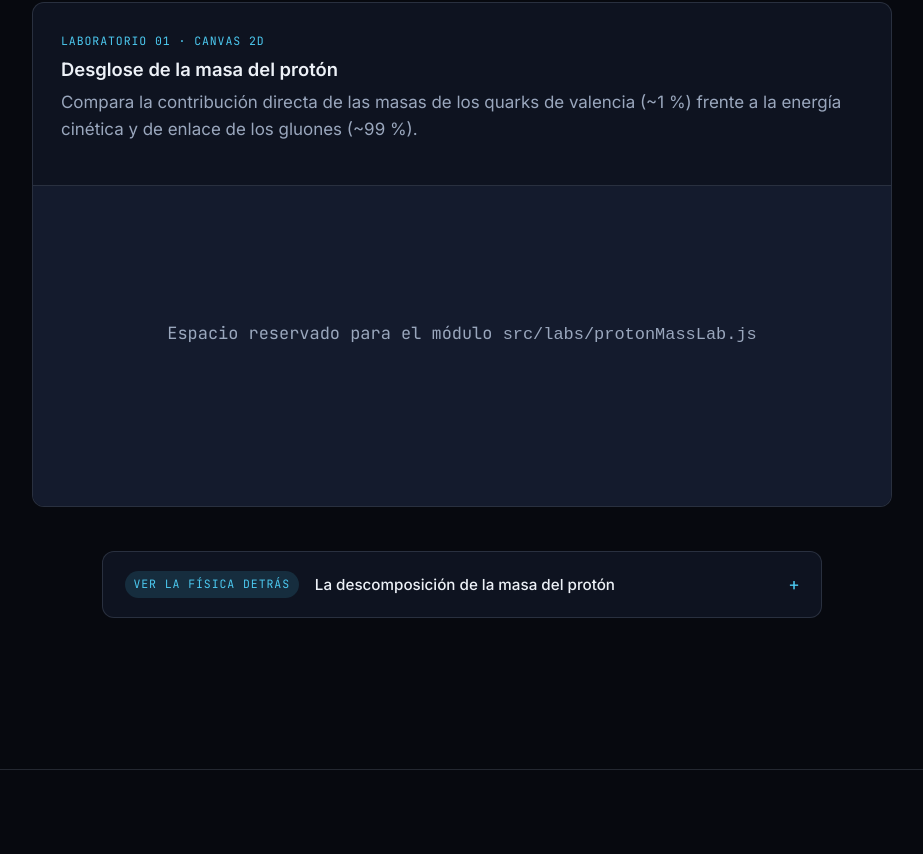
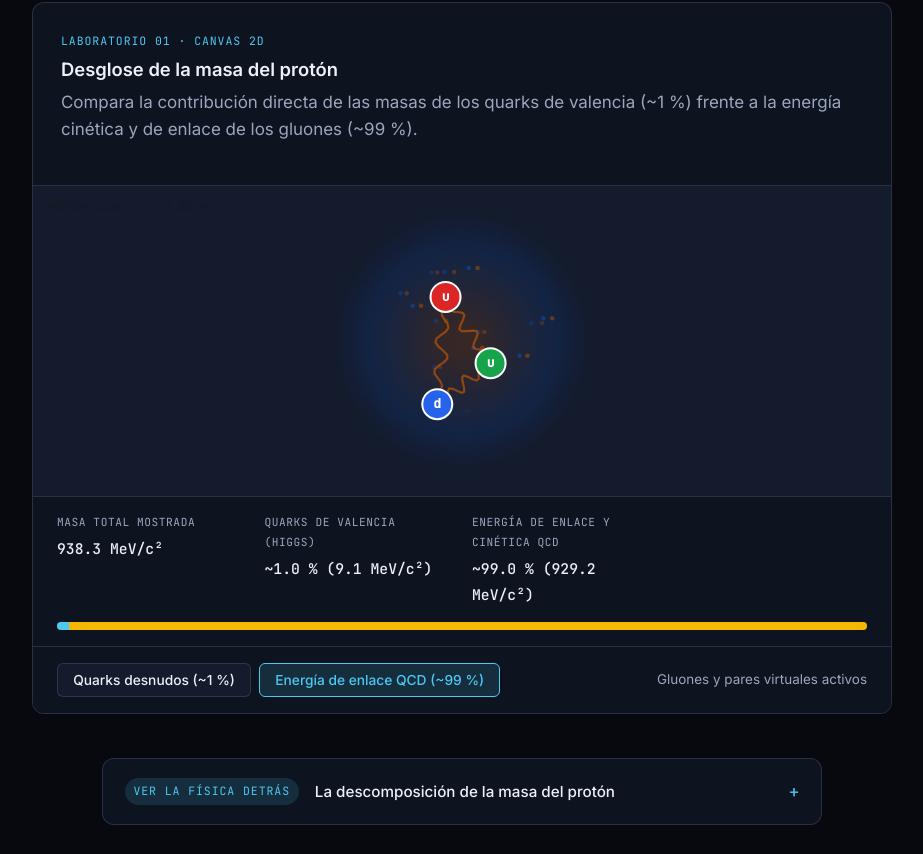
Before and after one commit to Arias-Daniel/Part-culas_y_cosmolog-a, a website built with Vite: page index.html in a window 1280 px wide. Shown: the part 3546-4400 px from the top of the page, without its empty margins (178-1101 px from the left). Built offline with nearby package versions, Linux system fonts and the light colour scheme; some packages are replaced by stand-ins of ours; animation ran at ten frames a second.

Commit message:
lab 1 y 2

```diff
--- /dev/null
+++ b/src/labs/protonMassLab.js
@@ -0,0 +1,257 @@
+export function initProtonMassLab() {
+  const mount = document.querySelector('[data-lab-mount="proton"]');
+  if (!mount) return;
+
+  mount.innerHTML = '';
+  mount.style.padding = '0';
+
+  const canvas = document.createElement('canvas');
+  canvas.className = 'lab-canvas';
+  canvas.setAttribute('aria-label', 'Simulación de la masa del protón: quarks frente a energía QCD');
+
+  const metrics = document.createElement('div');
+  metrics.className = 'lab-metrics';
+  metrics.innerHTML = `
+    <div class="lab-metric">
+      <span class="lab-metric__label">Masa total mostrada</span>
+      <span class="lab-metric__value" data-mass-value>938.3 MeV/c²</span>
+    </div>
+    <div class="lab-metric">
+      <span class="lab-metric__label">Quarks de valencia (Higgs)</span>
+      <span class="lab-metric__value" data-higgs-share>~1.0 % (9.1 MeV/c²)</span>
+    </div>
+    <div class="lab-metric">
+      <span class="lab-metric__label">Energía de enlace y cinética QCD</span>
+      <span class="lab-metric__value" data-qcd-share>~99.0 % (929.2 MeV/c²)</span>
+    </div>
+    <div class="lab-bar" aria-hidden="true">
+      <div class="lab-bar__higgs" data-bar-higgs></div>
+      <div class="lab-bar__qcd" data-bar-qcd></div>
+    </div>
+  `;
+
+  const controls = document.createElement('div');
+  controls.className = 'lab-controls';
+  controls.innerHTML = `
+    <div class="lab-btn-group" role="group" aria-label="Modo de visualización del protón">
+      <button type="button" class="lab-btn" data-mode="quarks" aria-pressed="false">
+        Quarks desnudos (~1 %)
+      </button>
+      <button type="button" class="lab-btn" data-mode="qcd" aria-pressed="true">
+        Energía de enlace QCD (~99 %)
+      </button>
+    </div>
+    <span class="lab-status" data-status>Gluones y pares virtuales activos</span>
+  `;
+
+  mount.append(canvas, metrics, controls);
+
+  const ctx = canvas.getContext('2d');
+  const massEl = metrics.querySelector('[data-mass-value]');
+  const qcdShareEl = metrics.querySelector('[data-qcd-share]');
+  const barHiggs = metrics.querySelector('[data-bar-higgs]');
+  const barQcd = metrics.querySelector('[data-bar-qcd]');
+  const statusEl = controls.querySelector('[data-status]');
+  const buttons = controls.querySelectorAll('[data-mode]');
+
+  let mode = 'qcd';
+  let qcdBlend = 1;
+  let width = 600;
+  let height = 320;
+  let time = 0;
+  let rafId = null;
+  let isVisible = false;
+
+  const quarks = [
+    { label: 'u', color: '#dc2626', angle: 0, speed: 1.4, phase: 0.4 },
+    { label: 'u', color: '#16a34a', angle: (Math.PI * 2) / 3, speed: 1.55, phase: 2.1 },
+    { label: 'd', color: '#2563eb', angle: (Math.PI * 4) / 3, speed: 1.3, phase: 4.3 }
+  ];
+
+  const virtualPairs = Array.from({ length: 14 }, () => ({
+    angle: Math.random() * Math.PI * 2,
+    radius: Math.random() * 0.72,
+    life: Math.random(),
+    speed: 0.012 + Math.random() * 0.02
+  }));
+
+  function updateReadout() {
+    const displayedMass = 9.1 + qcdBlend * (938.3 - 9.1);
+    const qcdMass = qcdBlend * 929.2;
+    massEl.textContent = `${displayedMass.toFixed(1)} MeV/c²`;
+    qcdShareEl.textContent =
+      qcdBlend > 0.05
+        ? `~${((qcdMass / displayedMass) * 100).toFixed(1)} % (${qcdMass.toFixed(1)} MeV/c²)`
+        : '0.0 % (desactivada)';
+
+    barHiggs.style.width = `${Math.max(1.5, (9.1 / 938.3) * 100)}%`;
+    barQcd.style.width = `${qcdBlend * (929.2 / 938.3) * 100}%`;
+  }
+
+  buttons.forEach((btn) => {
+    btn.addEventListener('click', () => {
+      mode = btn.dataset.mode;
+      buttons.forEach((b) => b.setAttribute('aria-pressed', String(b === btn)));
+      statusEl.textContent =
+        mode === 'qcd'
+          ? 'Gluones y pares virtuales activos'
+          : 'Solo masa de los 3 quarks de valencia';
+    });
+  });
+
+  function resize() {
+    const rect = canvas.getBoundingClientRect();
+    const dpr = Math.min(window.devicePixelRatio || 1, 2);
+    width = rect.width || 600;
+    height = rect.height || 320;
+    canvas.width = Math.floor(width * dpr);
+    canvas.height = Math.floor(height * dpr);
+    ctx.setTransform(dpr, 0, 0, dpr, 0, 0);
+  }
+
+  function drawGluonFlux(p1, p2, alpha) {
+    const dx = p2.x - p1.x;
+    const dy = p2.y - p1.y;
+    const dist = Math.hypot(dx, dy) || 1;
+    const nx = -dy / dist;
+    const ny = dx / dist;
+    const segments = 28;
+
+    ctx.beginPath();
+    for (let i = 0; i <= segments; i++) {
+      const t = i / segments;
+      const envelope = Math.sin(t * Math.PI);
+      const wave = Math.sin(t * 22 - time * 11) * 7 * envelope * alpha;
+      const x = p1.x + dx * t + nx * wave;
+      const y = p1.y + dy * t + ny * wave;
+      if (i === 0) ctx.moveTo(x, y);
+      else ctx.lineTo(x, y);
+    }
+    ctx.strokeStyle = `rgba(180, 83, 9, ${0.72 * alpha})`;
+    ctx.lineWidth = 2.2;
+    ctx.stroke();
+  }
+
+  function draw() {
+    const target = mode === 'qcd' ? 1 : 0;
+    qcdBlend += (target - qcdBlend) * 0.08;
+    updateReadout();
+
+    ctx.clearRect(0, 0, width, height);
+
+    const cx = width / 2;
+    const cy = height / 2;
+    const protonRadius = Math.min(width, height) * 0.36;
+
+    const glow = ctx.createRadialGradient(cx, cy, protonRadius * 0.1, cx, cy, protonRadius * 1.15);
+    glow.addColorStop(0, `rgba(180, 83, 9, ${0.22 * qcdBlend})`);
+    glow.addColorStop(0.7, `rgba(15, 82, 186, ${0.08 + 0.08 * qcdBlend})`);
+    glow.addColorStop(1, 'rgba(15, 82, 186, 0)');
+    ctx.fillStyle = glow;
+    ctx.beginPath();
+    ctx.arc(cx, cy, protonRadius * 1.15, 0, Math.PI * 2);
+    ctx.fill();
+
+    ctx.beginPath();
+    ctx.arc(cx, cy, protonRadius, 0, Math.PI * 2);
+    ctx.setLineDash([6, 6]);
+    ctx.strokeStyle = 'rgba(24, 26, 31, 0.25)';
+    ctx.lineWidth = 1.5;
+    ctx.stroke();
+    ctx.setLineDash([]);
+
+    if (qcdBlend > 0.03) {
+      virtualPairs.forEach((pair) => {
+        pair.life += pair.speed;
+        if (pair.life > 1) {
+          pair.life = 0;
+          pair.angle = Math.random() * Math.PI * 2;
+          pair.radius = 0.15 + Math.random() * 0.68;
+        }
+        const opacity = Math.sin(pair.life * Math.PI) * 0.5 * qcdBlend;
+        const px = cx + Math.cos(pair.angle) * protonRadius * pair.radius;
+        const py = cy + Math.sin(pair.angle) * protonRadius * pair.radius;
+        const spread = 4 + pair.life * 8;
+
+        ctx.fillStyle = `rgba(15, 82, 186, ${opacity})`;
+        ctx.beginPath();
+        ctx.arc(px - spread * 0.5, py, 2.3, 0, Math.PI * 2);
+        ctx.fill();
+
+        ctx.fillStyle = `rgba(180, 83, 9, ${opacity})`;
+        ctx.beginPath();
+        ctx.arc(px + spread * 0.5, py, 2.3, 0, Math.PI * 2);
+        ctx.fill();
+      });
+    }
+
+    const positions = quarks.map((q) => {
+      const rate = 0.5 + qcdBlend * 1.9;
+      const a = q.angle + time * q.speed * rate;
+      const r = protonRadius * (0.48 + 0.14 * Math.sin(time * 2.4 + q.phase));
+      const jitter = qcdBlend * 3.5;
+      return {
+        ...q,
+        x: cx + Math.cos(a) * r + Math.sin(time * 17 + q.phase) * jitter,
+        y: cy + Math.sin(a) * r + Math.cos(time * 15 + q.phase) * jitter
+      };
+    });
+
+    if (qcdBlend > 0.03) {
+      drawGluonFlux(positions[0], positions[1], qcdBlend);
+      drawGluonFlux(positions[1], positions[2], qcdBlend);
+      drawGluonFlux(positions[2], positions[0], qcdBlend);
+    }
+
+    positions.forEach((p) => {
+      ctx.beginPath();
+      ctx.arc(p.x, p.y, 15, 0, Math.PI * 2);
+      ctx.fillStyle = p.color;
+      ctx.fill();
+      ctx.lineWidth = 2;
+      ctx.strokeStyle = '#ffffff';
+      ctx.stroke();
+
+      ctx.fillStyle = '#ffffff';
+      ctx.font = '600 13px "JetBrains Mono", monospace';
+      ctx.textAlign = 'center';
+      ctx.textBaseline = 'middle';
+      ctx.fillText(p.label, p.x, p.y + 0.5);
+    });
+
+    ctx.fillStyle = 'rgba(24, 26, 31, 0.55)';
+    ctx.font = '500 11px "JetBrains Mono", monospace';
+    ctx.textAlign = 'left';
+    ctx.fillText('PROTÓN (uud)  r ≈ 0.84 fm', 14, 22);
+  }
+
+  function loop() {
+    if (!isVisible) return;
+    time += 0.016;
+    draw();
+    rafId = requestAnimationFrame(loop);
+  }
+
+  const resizeObserver = new ResizeObserver(() => {
+    resize();
+    draw();
+  });
+  resizeObserver.observe(canvas);
+
+  const intersectionObserver = new IntersectionObserver(
+    (entries) => {
+      isVisible = entries[0].isIntersecting;
+      if (isVisible && rafId === null) {
+        rafId = requestAnimationFrame(loop);
+      } else if (!isVisible && rafId !== null) {
+        cancelAnimationFrame(rafId);
+        rafId = null;
+      }
+    },
+    { threshold: 0.05 }
+  );
+  intersectionObserver.observe(mount);
+
+  resize();
+  draw();
+}
--- /dev/null
+++ b/src/labs/yukawaCoupling.js
@@ -0,0 +1,282 @@
+const PARTICLES = {
+  photon: {
+    name: 'Fotón',
+    symbol: 'γ',
+    yukawa: '0',
+    mass: '0 MeV/c²',
+    speed: 4.2,
+    flipInterval: Infinity,
+    color: '#fde047',
+    note: 'No interactúa con el campo de Higgs; viaja siempre a velocidad c.'
+  },
+  electron: {
+    name: 'Electrón',
+    symbol: 'e⁻',
+    yukawa: '2.9 × 10⁻⁶',
+    mass: '0.511 MeV/c²',
+    speed: 3.1,
+    flipInterval: 78,
+    color: '#38bdf8',
+    note: 'Acoplamiento muy débil: intercambia quiralidad L/R de forma espaciada.'
+  },
+  down: {
+    name: 'Quark Down',
+    symbol: 'd',
+    yukawa: '2.7 × 10⁻⁵',
+    mass: '4.7 MeV/c²',
+    speed: 2.35,
+    flipInterval: 42,
+    color: '#a78bfa',
+    note: 'Interacción intermedia con el campo de fondo; mayor inercia que el electrón.'
+  },
+  top: {
+    name: 'Quark Top',
+    symbol: 't',
+    yukawa: '0.99',
+    mass: '172.6 GeV/c²',
+    speed: 1.25,
+    flipInterval: 13,
+    color: '#fb7185',
+    note: 'Acoplamiento casi máximo: alterna su quiralidad L/R constantemente.'
+  }
+};
+
+export function initYukawaCoupling() {
+  const mount = document.querySelector('[data-lab-mount="yukawa"]');
+  if (!mount) return;
+
+  mount.innerHTML = '';
+  mount.style.padding = '0';
+
+  const canvas = document.createElement('canvas');
+  canvas.className = 'lab-canvas';
+  canvas.setAttribute('aria-label', 'Simulación de acoplamiento de Yukawa con el campo de Higgs');
+
+  const metrics = document.createElement('div');
+  metrics.className = 'lab-metrics';
+  metrics.innerHTML = `
+    <div class="lab-metric">
+      <span class="lab-metric__label">Acoplamiento de Yukawa (y)</span>
+      <span class="lab-metric__value" data-yukawa-val>2.9 × 10⁻⁶</span>
+    </div>
+    <div class="lab-metric">
+      <span class="lab-metric__label">Masa resultante</span>
+      <span class="lab-metric__value" data-mass-val>0.511 MeV/c²</span>
+    </div>
+    <div class="lab-metric">
+      <span class="lab-metric__label">Estado de quiralidad</span>
+      <span class="lab-metric__value" data-chirality-val>Izquierda (L)</span>
+    </div>
+  `;
+
+  const controls = document.createElement('div');
+  controls.className = 'lab-controls';
+  controls.innerHTML = `
+    <div class="lab-btn-group" role="group" aria-label="Selector de partícula elemental">
+      <button type="button" class="lab-btn" data-particle="photon" aria-pressed="false">Fotón (γ)</button>
+      <button type="button" class="lab-btn" data-particle="electron" aria-pressed="true">Electrón (e⁻)</button>
+      <button type="button" class="lab-btn" data-particle="down" aria-pressed="false">Quark Down (d)</button>
+      <button type="button" class="lab-btn" data-particle="top" aria-pressed="false">Quark Top (t)</button>
+    </div>
+    <span class="lab-status" data-particle-note>${PARTICLES.electron.note}</span>
+  `;
+
+  mount.append(canvas, metrics, controls);
+
+  const ctx = canvas.getContext('2d');
+  const yukawaEl = metrics.querySelector('[data-yukawa-val]');
+  const massEl = metrics.querySelector('[data-mass-val]');
+  const chiralityEl = metrics.querySelector('[data-chirality-val]');
+  const noteEl = controls.querySelector('[data-particle-note]');
+  const buttons = controls.querySelectorAll('[data-particle]');
+
+  let currentKey = 'electron';
+  let width = 600;
+  let height = 300;
+  let rafId = null;
+  let isVisible = false;
+  let framesSinceFlip = 0;
+  let chirality = 'L';
+  let px = 40;
+  let py = 150;
+  let trail = [];
+  let pulses = [];
+  let time = 0;
+
+  function selectParticle(key) {
+    currentKey = key;
+    const p = PARTICLES[key];
+    buttons.forEach((btn) => btn.setAttribute('aria-pressed', String(btn.dataset.particle === key)));
+    yukawaEl.textContent = p.yukawa;
+    massEl.textContent = p.mass;
+    noteEl.textContent = p.note;
+    chirality = 'L';
+    framesSinceFlip = 0;
+    px = 36;
+    py = height / 2;
+    trail = [];
+    pulses = [];
+    chiralityEl.textContent = key === 'photon' ? 'Helicidad constante' : 'Izquierda (L)';
+  }
+
+  buttons.forEach((btn) => {
+    btn.addEventListener('click', () => selectParticle(btn.dataset.particle));
+  });
+
+  function resize() {
+    const rect = canvas.getBoundingClientRect();
+    const dpr = Math.min(window.devicePixelRatio || 1, 2);
+    width = rect.width || 600;
+    height = rect.height || 300;
+    canvas.width = Math.floor(width * dpr);
+    canvas.height = Math.floor(height * dpr);
+    ctx.setTransform(dpr, 0, 0, dpr, 0, 0);
+    py = height / 2;
+  }
+
+  function step() {
+    const p = PARTICLES[currentKey];
+    time += 0.025;
+    px += p.speed;
+
+    if (px > width - 20) {
+      px = 20;
+      trail = [];
+    }
+
+    if (Number.isFinite(p.flipInterval)) {
+      framesSinceFlip += 1;
+      const verticalDir = chirality === 'L' ? -1 : 1;
+      const amplitude = Math.min(26, p.flipInterval * 0.45);
+      py = height / 2 + verticalDir * Math.sin((framesSinceFlip / p.flipInterval) * Math.PI) * amplitude;
+
+      if (framesSinceFlip >= p.flipInterval) {
+        framesSinceFlip = 0;
+        chirality = chirality === 'L' ? 'R' : 'L';
+        chiralityEl.textContent = chirality === 'L' ? 'Izquierda (L)' : 'Derecha (R)';
+        pulses.push({ x: px, y: py, radius: 6, alpha: 0.9 });
+      }
+    } else {
+      py = height / 2;
+    }
+
+    trail.push({ x: px, y: py, chirality });
+    if (trail.length > 90) trail.shift();
+
+    pulses.forEach((pulse) => {
+      pulse.radius += 1.4;
+      pulse.alpha *= 0.94;
+    });
+    pulses = pulses.filter((pulse) => pulse.alpha > 0.04);
+  }
+
+  function drawBackgroundField() {
+    const cols = 15;
+    const rows = 7;
+    const stepX = width / (cols + 1);
+    const stepY = height / (rows + 1);
+
+    for (let r = 1; r <= rows; r++) {
+      for (let c = 1; c <= cols; c++) {
+        const x = c * stepX;
+        const y = r * stepY;
+        const dist = Math.hypot(x - px, y - py);
+        const couplingBoost = currentKey === 'photon' ? 0 : Math.max(0, 1 - dist / 95);
+        const radius = 2 + couplingBoost * 2.6;
+        const alpha = 0.16 + 0.06 * Math.sin(time * 2 + c * 0.5 + r * 0.7) + couplingBoost * 0.45;
+
+        ctx.beginPath();
+        ctx.arc(x, y, radius, 0, Math.PI * 2);
+        ctx.fillStyle = `rgba(148, 163, 184, ${alpha})`;
+        ctx.fill();
+      }
+    }
+  }
+
+  function draw() {
+    const p = PARTICLES[currentKey];
+    ctx.clearRect(0, 0, width, height);
+
+    drawBackgroundField();
+
+    pulses.forEach((pulse) => {
+      ctx.beginPath();
+      ctx.arc(pulse.x, pulse.y, pulse.radius, 0, Math.PI * 2);
+      ctx.strokeStyle = `rgba(56, 189, 248, ${pulse.alpha})`;
+      ctx.lineWidth = 1.6;
+      ctx.stroke();
+    });
+
+    if (trail.length > 1) {
+      for (let i = 1; i < trail.length; i++) {
+        const a = trail[i - 1];
+        const b = trail[i];
+        const fade = i / trail.length;
+        ctx.beginPath();
+        ctx.moveTo(a.x, a.y);
+        ctx.lineTo(b.x, b.y);
+        ctx.strokeStyle =
+          currentKey === 'photon'
+            ? `rgba(253, 224, 71, ${fade * 0.8})`
+            : b.chirality === 'L'
+              ? `rgba(56, 189, 248, ${fade * 0.85})`
+              : `rgba(167, 139, 250, ${fade * 0.85})`;
+        ctx.lineWidth = 2.4;
+        ctx.stroke();
+      }
+    }
+
+    ctx.beginPath();
+    ctx.arc(px, py, 14, 0, Math.PI * 2);
+    ctx.fillStyle = p.color;
+    ctx.fill();
+
+    ctx.fillStyle = '#080c12';
+    ctx.font = '600 12px "JetBrains Mono", monospace';
+    ctx.textAlign = 'center';
+    ctx.textBaseline = 'middle';
+    ctx.fillText(p.symbol, px, py + 0.5);
+
+    if (currentKey !== 'photon') {
+      ctx.fillStyle = '#e8eef7';
+      ctx.font = '500 11px "JetBrains Mono", monospace';
+      ctx.fillText(chirality, px, py - 22);
+    }
+
+    ctx.fillStyle = 'rgba(232, 238, 247, 0.55)';
+    ctx.font = '500 11px "JetBrains Mono", monospace';
+    ctx.textAlign = 'left';
+    ctx.fillText('CAMPO DE HIGGS EN EL VACÍO: v ≈ 246.2 GeV (SIN FRICCIÓN)', 14, 22);
+  }
+
+  function loop() {
+    if (!isVisible) return;
+    step();
+    draw();
+    rafId = requestAnimationFrame(loop);
+  }
+
+  const resizeObserver = new ResizeObserver(() => {
+    resize();
+    draw();
+  });
+  resizeObserver.observe(canvas);
+
+  const intersectionObserver = new IntersectionObserver(
+    (entries) => {
+      isVisible = entries[0].isIntersecting;
+      if (isVisible && rafId === null) {
+        rafId = requestAnimationFrame(loop);
+      } else if (!isVisible && rafId !== null) {
+        cancelAnimationFrame(rafId);
+        rafId = null;
+      }
+    },
+    { threshold: 0.05 }
+  );
+  intersectionObserver.observe(mount);
+
+  resize();
+  selectParticle('electron');
+  draw();
+}
--- a/src/main.js
+++ b/src/main.js
@@ -11,6 +11,8 @@ import renderMathInElement from 'katex/contrib/auto-render';
 
 import { initHeroField } from './animations/heroField.js';
 import { initScrollThemes } from './animations/scrollThemes.js';
+import { initProtonMassLab } from './labs/protonMassLab.js';
+import { initYukawaCoupling } from './labs/yukawaCoupling.js';
 
 gsap.registerPlugin(ScrollTrigger);
 
@@ -62,4 +64,6 @@ document.addEventListener('DOMContentLoaded', () => {
   initHeroField('hero-field-canvas');
   initScrollThemes();
   initPhysicsBoxes();
+  initProtonMassLab();
+  initYukawaCoupling();
 });
--- a/src/styles/labs.css
+++ b/src/styles/labs.css
@@ -65,6 +65,66 @@
   text-align: center;
 }
 
+/* Lienzos y metricas de laboratorios */
+
+.lab-canvas {
+  display: block;
+  width: 100%;
+  height: 310px;
+}
+
+.lab-metrics {
+  display: grid;
+  grid-template-columns: repeat(auto-fit, minmax(175px, 1fr));
+  gap: 0.85rem 1.25rem;
+  width: 100%;
+  padding: 1rem 1.5rem;
+  border-top: 1px solid var(--border);
+  background: var(--surface);
+  font-family: var(--font-sans);
+}
+
+.lab-metric {
+  display: flex;
+  flex-direction: column;
+  gap: 0.2rem;
+}
+
+.lab-metric__label {
+  font-family: var(--font-mono);
+  font-size: 0.7rem;
+  letter-spacing: 0.05em;
+  text-transform: uppercase;
+  color: var(--text-muted);
+}
+
+.lab-metric__value {
+  font-family: var(--font-mono);
+  font-size: 0.92rem;
+  font-weight: 500;
+  color: var(--text);
+}
+
+.lab-bar {
+  grid-column: 1 / -1;
+  display: flex;
+  height: 8px;
+  width: 100%;
+  border-radius: 999px;
+  overflow: hidden;
+  background: var(--border);
+}
+
+.lab-bar__higgs {
+  background: var(--accent);
+  transition: width 0.25s ease;
+}
+
+.lab-bar__qcd {
+  background: var(--accent-secondary);
+  transition: width 0.25s ease;
+}
+
 /* Controles reutilizables para los laboratorios */
 
 .lab-controls {
@@ -78,6 +138,12 @@
   border-top: 1px solid var(--border);
   background: var(--surface);
   font-family: var(--font-sans);
+}
+
+.lab-btn-group {
+  display: flex;
+  flex-wrap: wrap;
+  gap: 0.5rem;
 }
 
 .lab-btn {
@@ -99,6 +165,12 @@
   border-color: var(--accent);
   background: var(--accent-soft);
   color: var(--accent);
+}
+
+.lab-status {
+  font-family: var(--font-sans);
+  font-size: 0.84rem;
+  color: var(--text-muted);
 }
 
 .lab-slider {
```
